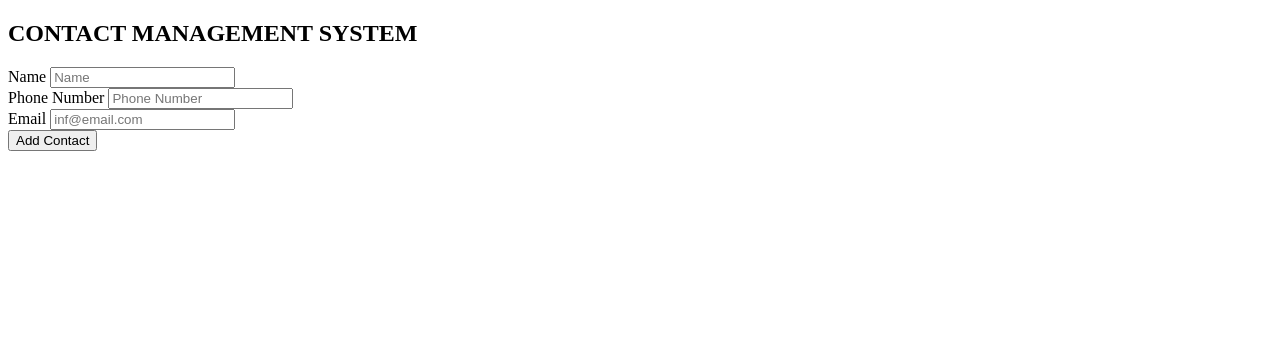
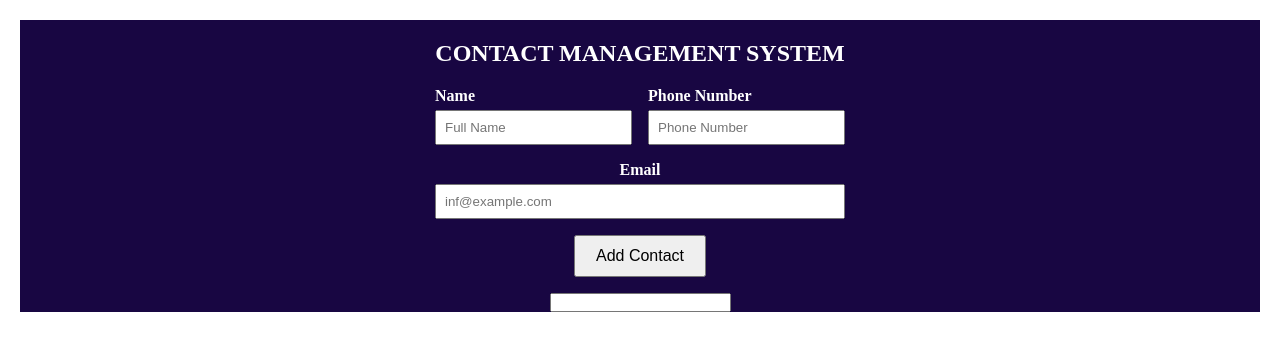
Before and after one commit to DANNJUGUNA/contact-management-system, a website: page index.html in a window 1280 px wide. Drawn offline with Linux system fonts and the light colour scheme.

```diff
--- a/index.html
+++ b/index.html
@@ -7,25 +7,32 @@
     <link rel="stylesheet" href="style.css">
 </head>
 <body>
-    <section>
+    <section class="container">
         <div class="title">
             <h1>CONTACT MANAGEMENT SYSTEM</h1>
         </div>
-        <form class="getContactDetails">
-            <div>
-                <Label> Name</Label>
-                <input type="text" placeholder="Name">
-            </div>
-            <div>
-                <label> Phone Number</label>
-                <input type="number" placeholder="Phone Number">
-            </div>
-            <div>
-                <Label>Email</Label>
-                <input type="email" placeholder="inf@email.com">
-            </div>
-            <button> Add Contact</button>
-        </form>
+        <section id="form1">
+            <form class="getContactDetails">
+                <div class="form-group">
+                    <label>Name</label>
+                    <input type="text" id="name" placeholder="Full Name" required />
+                </div>
+                <div class="form-group">
+                    <label>Phone Number</label>
+                    <input type="text" id="phoneNumber" placeholder="Phone Number" required />
+                </div>
+                <div class="email">
+                    <label>Email</label>
+                    <input type="email" id="email" placeholder="inf@example.com" required />
+                </div>
+                <div class="btn-wrap">
+                    <button type="submit">Add Contact</button>
+                </div>
+            </form>
+        </section>
+       <section>
+        <input type="search">
+       </section>
     </section>
 </body>
 </html>
--- a/style.css
+++ b/style.css
@@ -0,0 +1,70 @@
+*{
+    margin: 0px;
+    padding: 0px;
+}
+body{
+    color: white;
+}
+.container{
+    display: flex;
+    flex-direction: column;
+    justify-content: center;
+    align-items: center;
+    background-color: rgb(24, 6, 66);
+    margin: 20px;
+}
+.title{
+    padding-top: 20px;
+    padding-bottom: 20px;
+}
+#form1{
+    display: flex;
+ flex-direction: column;
+ justify-content: center;
+ align-items: center;
+ max-width: 35%;
+}
+.getContactDetails {
+    display: grid;
+    grid-template-columns: 1fr 1fr;
+    grid-template-rows: auto auto auto auto;
+    gap: 16px;
+    max-width: 600px;
+    margin: auto;
+}
+
+.getContactDetails .form-group:nth-child(1) {
+    grid-column: 1;
+    grid-row: 1;
+}
+.getContactDetails .form-group:nth-child(2) {
+    grid-column: 2;
+    grid-row: 1;
+}
+.getContactDetails .email {
+    grid-column: 1 / span 2;
+    grid-row: 2;
+    text-align: center;
+}
+.getContactDetails .btn-wrap {
+    grid-column: 1 / span 2;
+    grid-row: 3;
+    text-align: center;
+}
+.getContactDetails label {
+    display: block;
+    margin-bottom: 5px;
+    font-weight: bold;
+}
+
+.getContactDetails input {
+    width: 100%;
+    padding: 8px;
+    box-sizing: border-box;
+}
+
+.getContactDetails button {
+    padding: 10px 20px;
+    font-size: 16px;
+    cursor: pointer;
+}
```
